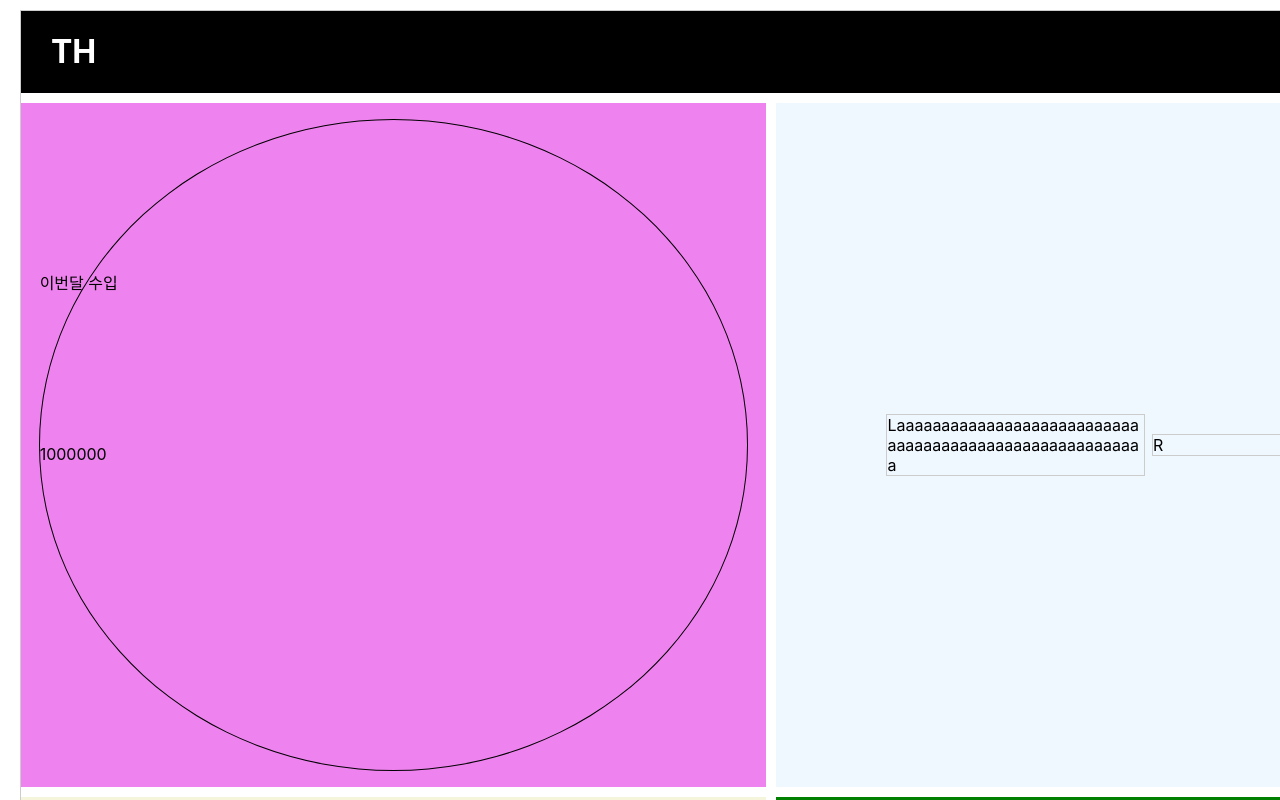
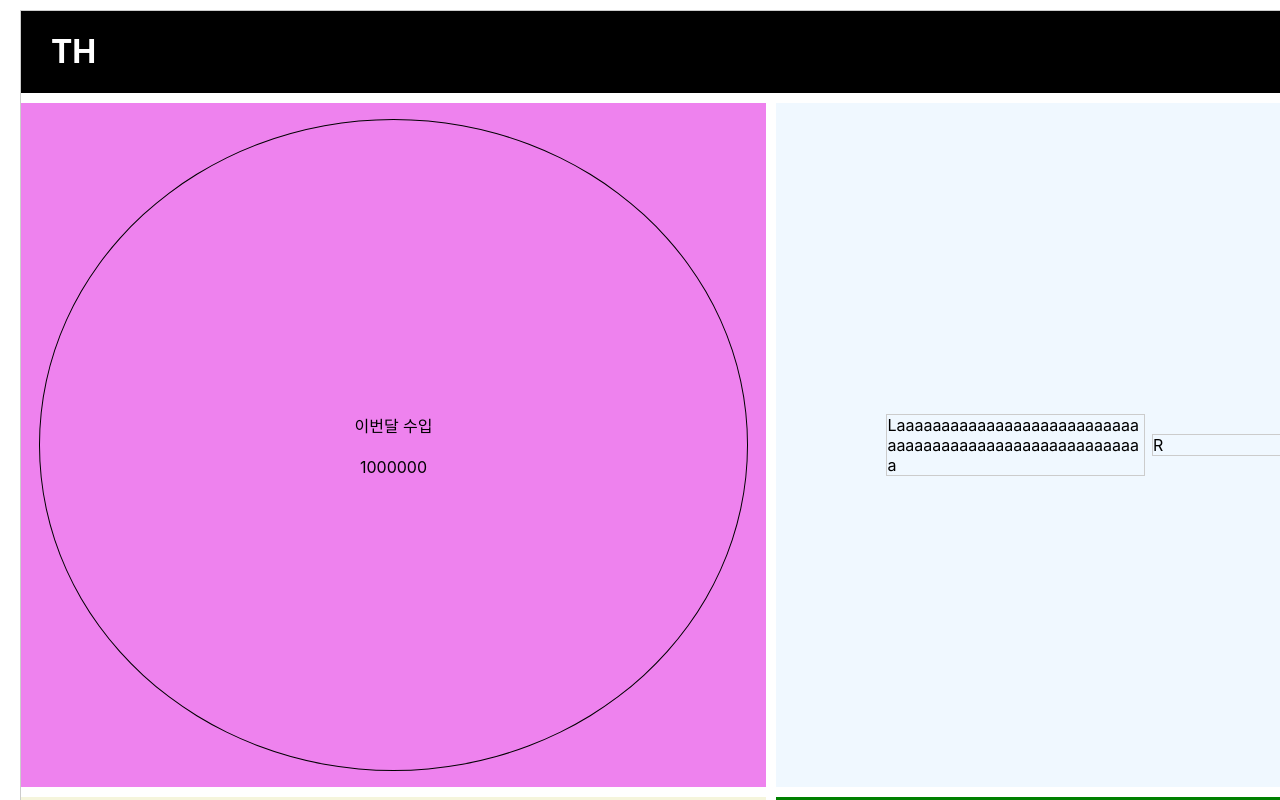
Before and after one commit to PiscesTH/hab, a React (Create React App) app: page / in a window 1280 px wide. Shown: the top 800 px of the page. Built offline with nearby package versions, Linux system fonts and the light colour scheme.

Commit message:
2024-08-20

```diff
--- a/src/App.css
+++ b/src/App.css
@@ -84,11 +84,18 @@ button {
   border-radius: 50%;
   width: 95%;
   height: 95%;
+  display: flex;
+  flex-direction: column;
+  align-items: center;
+  justify-content: center;
 }
 
 .income > div .a {
-  margin: 150px auto;
+  margin-bottom: 10px;
+}
 
+.income > div .b {
+  margin-top: 10px;
 }
 
 /* ratio */
```
